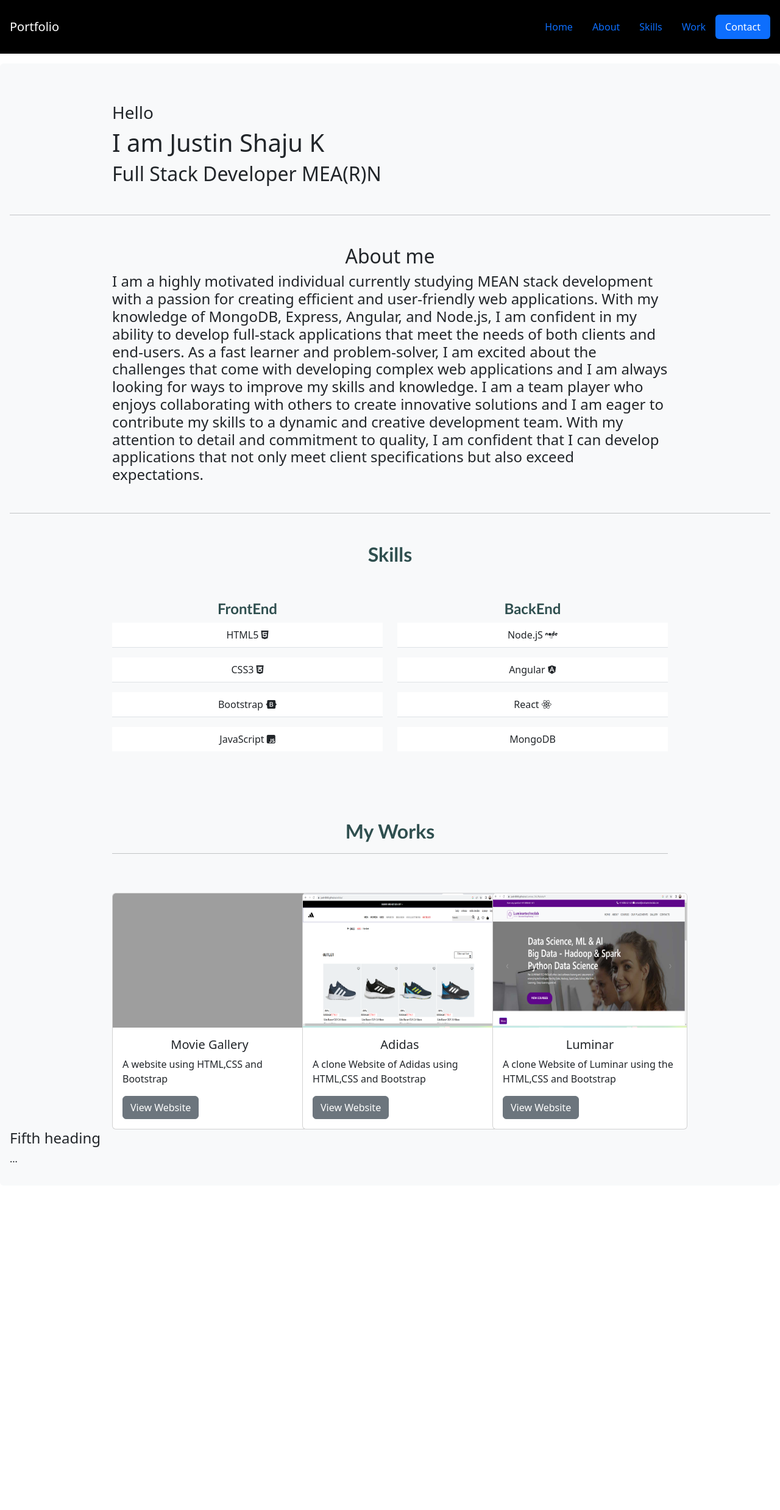
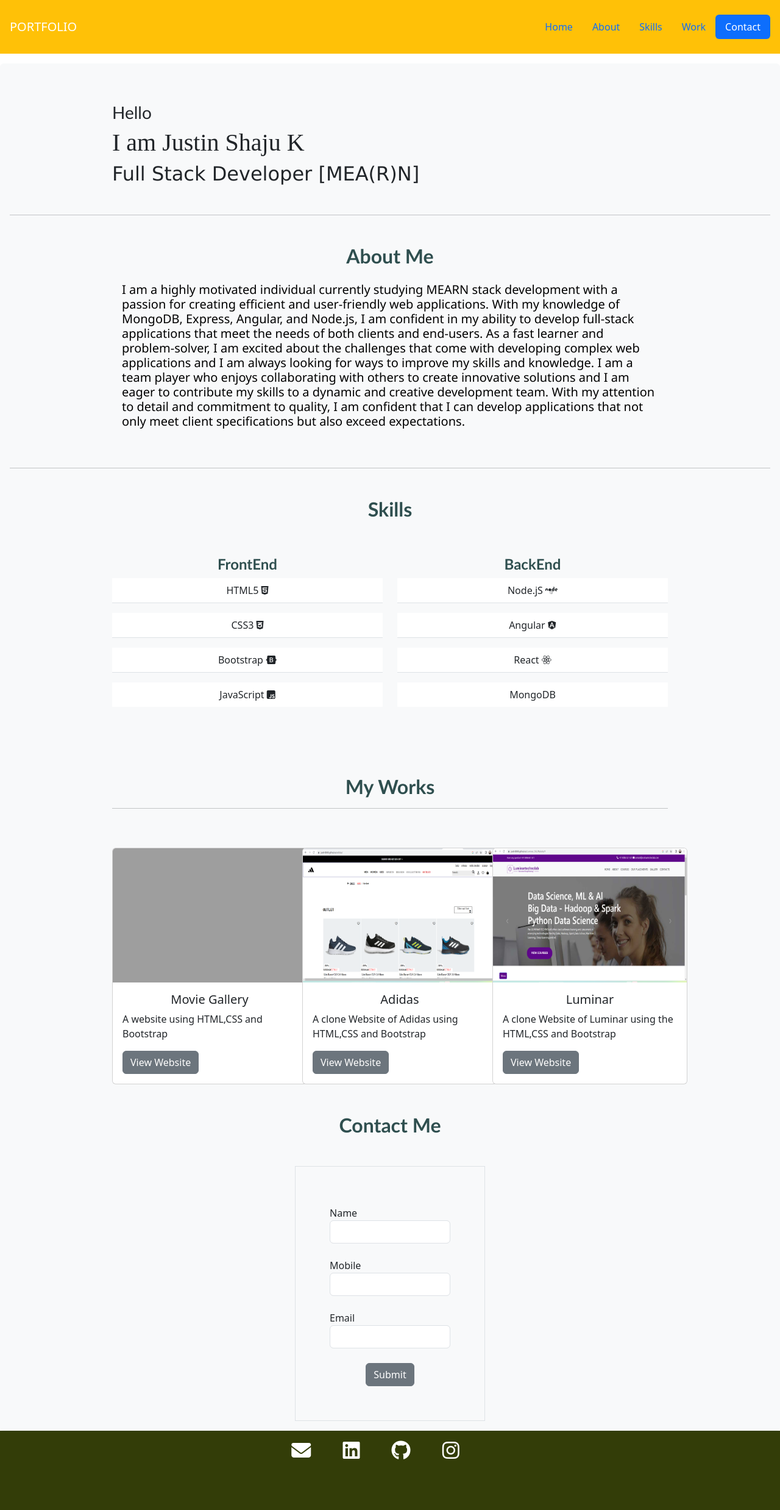
Before and after one commit to Justin8606/portfolio, a plain HTML site: page index.html in a window 1280 px wide. Shown: the whole page at 61% size. Before the commit the page ends 1944 px from the top, so only its background shows below. Drawn offline with nearby package versions, Linux system fonts and the light colour scheme; grey boxes are pictures that could not be loaded.

Commit message:
Next commit

```diff
--- a/index.html
+++ b/index.html
@@ -19,9 +19,9 @@
 
   <!-- Scrollspy -->
 
-
-  <nav id="navbar-example2" class="navbar bg-black px-3 mb-3 p-4">
-    <a class="navbar-brand" style="color:white" href="#">Portfolio</a>
+  <div>
+  <nav id="navbar-example2" class="navbar bg-warning px-3 mb-3 p-4 n-1">
+    <a class="navbar-brand" style="color:white" href="#">PORTFOLIO</a>
 
 
 
@@ -61,21 +61,21 @@
   <div data-bs-spy="scroll" data-bs-target="#navbar-example2"  data-bs-smooth-scroll="true" class="scrollspy-example bg-body-tertiary p-3 rounded-2" tabindex="0">
     <!-- data-bs-root-margin="0px 0px -40%" --This is inside the above div-->
     <div class="container w-75 mt-5 mb-5 ">
-    <h3 id="scrollspyHeading1">Hello</h3>
-    <h1>I am Justin Shaju K</h1>
-    <h2>Full Stack Developer MEA(R)N</h2>
+    <h3 class="startingt-1" id="scrollspyHeading1">Hello</h3>
+    <h1 class="startingt-2">I am Justin Shaju K</h1>
+    <h2 class="startingt-3">Full Stack Developer [MEA(R)N]</h2>
 
     </div>
     <hr class="mb-5">
 
 
     <div class="container w-75">
-    <h2 class="text-center" id="scrollspyHeading2">About me</h2>
-    <h4 class="mb-5">I am a highly motivated individual currently studying MEAN stack development with a passion for creating efficient and user-friendly web applications.
+    <h2 class="text-center about-text" id="scrollspyHeading2">About Me</h2>
+    <h5 class="mb-5 p-3 about-text11">I am a highly motivated individual currently studying MEARN stack development with a passion for creating efficient and user-friendly web applications.
       With my knowledge of MongoDB, Express, Angular, and Node.js, I am confident in my ability to develop full-stack applications that meet the needs of both clients and end-users.
       As a fast learner and problem-solver, I am excited about the challenges that come with developing complex web applications and I am always looking for ways to improve my skills and knowledge.
       I am a team player who enjoys collaborating with others to create innovative solutions and I am eager to contribute my skills to a dynamic and creative development team.
-      With my attention to detail and commitment to quality, I am confident that I can develop applications that not only meet client specifications but also exceed expectations.</h4>
+      With my attention to detail and commitment to quality, I am confident that I can develop applications that not only meet client specifications but also exceed expectations.</h5>
   </div>
 
   <hr class="mb-5">
@@ -146,9 +146,50 @@
 </div>
 
 
-    <h4 id="scrollspyHeading5">Fifth heading</h4>
-    <p>...</p>
+    <div class="mt-5"><h2 class="mt-5 mb-5 text-center contact-text" id="scrollspyHeading5">Contact Me</h2>
+      <form class="bg-light border container mt-3 p-5 w-25" action="">
+
+        <div class="p-2 mt-2">
+            <label for="u1">Name</label>
+            <input class="form-control" type="text" id="u1">
+        </div>
+
+        <div class="p-2 mt-2">
+            <label for="p1">Mobile</label>
+            <input class="form-control" type="number" id="p1">
+        </div>
+
+        <div class="p-2 mt-2">
+          <label for="e1">Email</label>
+          <input class="form-control" type="text" id="e1">
+      </div>
+
+        <div class="p-2 mt-2 text-center">
+            <button class="btn btn-secondary">Submit</button>
+
+        </div>
+
+    </form>
   </div>
+    </div>
+  </div>
+
+  <footer>
+    <i class="fa-solid fa-envelope fa-2xl me-5"></i>
+
+    <i class="fa-brands fa-linkedin fa-2xl me-5"></i>
+
+    <i class="fa-brands fa-github fa-2xl me-5"></i>
+
+    <i class="fa-brands fa-instagram fa-2xl me-5"></i>
+    <div class="row">
+      <div class="col-6"><p></p></div>
+      <div class="col-6"></div>
+
+    </div>
+ </footer>
+
+
 
 </body>
 </html>
--- a/portfolio.css
+++ b/portfolio.css
@@ -23,6 +23,21 @@
 /* #navbar-example2{
     background-color: black;
 } */
+
+/* .n-1{
+    position: sticky;
+    top: 0px;
+} */
+.startingt-1{
+    font-family: 'Gill Sans', 'Gill Sans MT', Calibri, 'Trebuchet MS', sans-serif;
+}
+.startingt-2{
+    font-family: 'Times New Roman', Times, serif;
+}
+.startingt-3{
+    font-family: Verdana, Geneva, Tahoma, sans-serif;
+}
+
 .on-touch:hover{
     box-shadow: 0 4px 8px 0 rgba(0, 0, 0, 0.2), 0 6px 20px 0 rgba(0, 0, 0, 0.19);
     transform: translateY(5px);
@@ -35,6 +50,16 @@
     font-weight: bolder;
 
 }
+.about-text{
+    color: darkslategray;
+    font-family: 'Trebuchet MS', 'Lucida Sans Unicode', 'Lucida Grande', 'Lucida Sans', Arial, sans-serif;
+    font-weight: bolder;
+}
+.about-text11{
+    color: black;
+    font-family: 'Segoe UI', Tahoma, Geneva, Verdana, sans-serif;
+    font-weight: lighter;
+}
 .skills-text{
     color: darkslategray;
     font-family: 'Trebuchet MS', 'Lucida Sans Unicode', 'Lucida Grande', 'Lucida Sans', Arial, sans-serif;
@@ -45,3 +70,18 @@
     font-family: 'Trebuchet MS', 'Lucida Sans Unicode', 'Lucida Grande', 'Lucida Sans', Arial, sans-serif;
     font-weight: bold;
 }
+.contact-text{
+    color: darkslategray;
+    font-family: 'Trebuchet MS', 'Lucida Sans Unicode', 'Lucida Grande', 'Lucida Sans', Arial, sans-serif;
+    font-weight: bolder;
+
+}
+footer{
+    text-align: center;
+    padding-top: 20px;
+    /* background-color:  rgb(54, 11, 11); */
+    /* background-color:  rgb(26, 6, 6); */
+    background-color:  rgb(51, 61, 8);
+    color: white;
+    height: 130px;
+}
```
